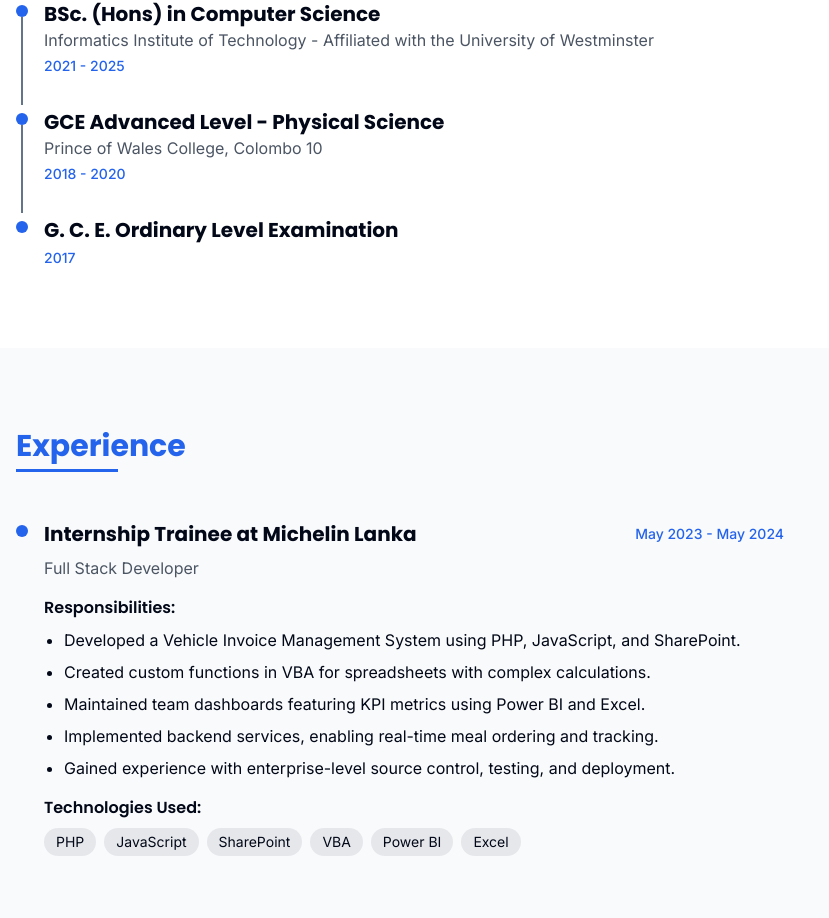
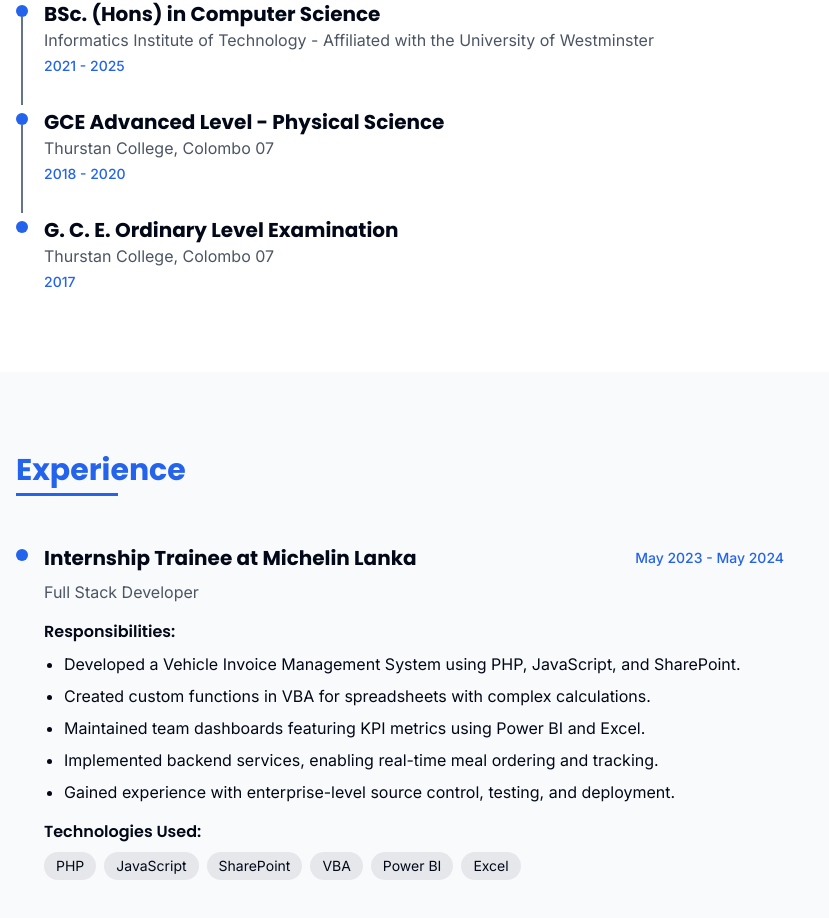
Before and after one commit to chanugajay/chanuga-portfolio-glance, a React (Vite) app: page / in a window 1280 px wide. Shown: the part 1565-2483 px from the top of the page, without its empty margins (0-829 px from the left). Built offline with nearby package versions, Linux system fonts and the light colour scheme.

Commit message:
Fix education details
Update the education section with the correct details.

```diff
--- a/src/components/sections/EducationSection.tsx
+++ b/src/components/sections/EducationSection.tsx
@@ -8,12 +8,12 @@ const EducationSection = () => {
     },
     {
       degree: "GCE Advanced Level - Physical Science",
-      institution: "Prince of Wales College, Colombo 10",
+      institution: "Thurstan College, Colombo 07",
       period: "2018 - 2020",
     },
     {
       degree: "G. C. E. Ordinary Level Examination",
-      institution: "",
+      institution: "Thurstan College, Colombo 07",
       period: "2017",
     },
   ];
```
